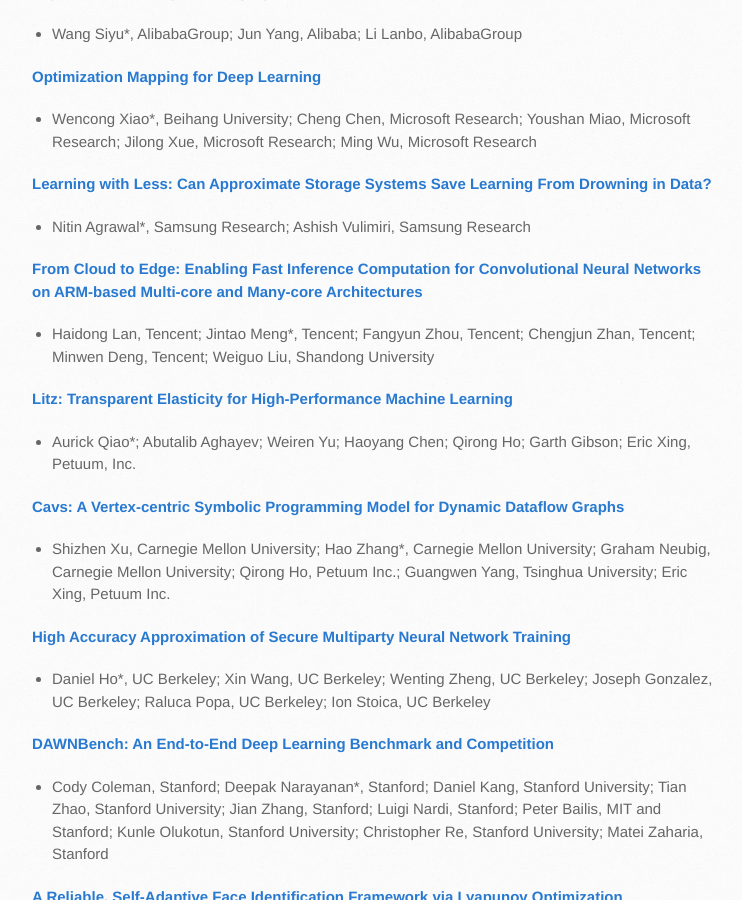
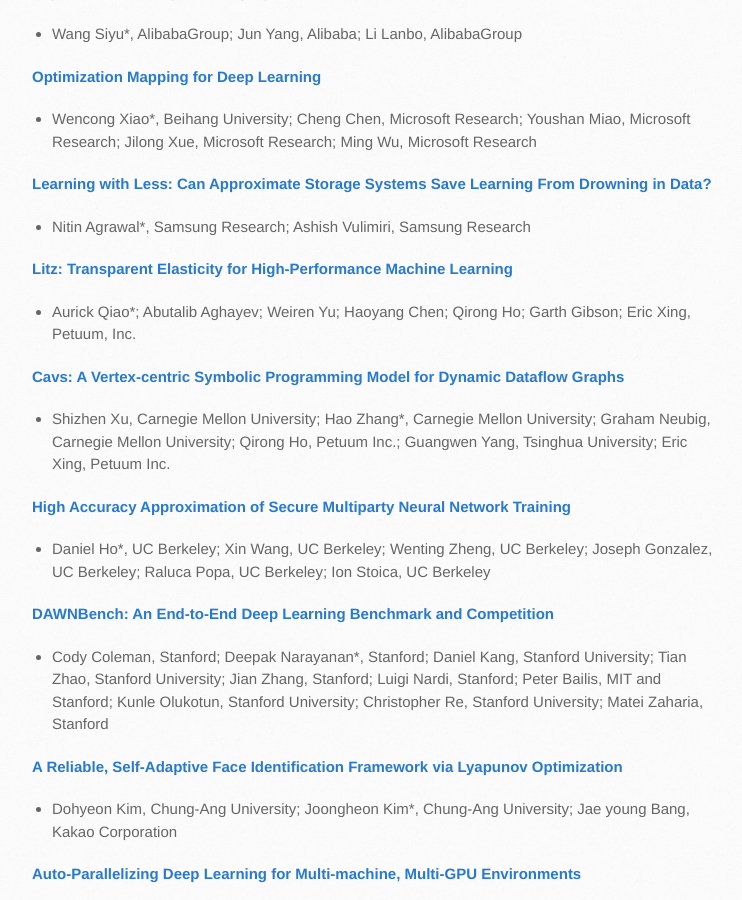
Before and after one commit to LearningSys/sosp17, a Jekyll site: the page built from acceptedposters.md, in a window 1280 px wide and 900 px high, scrolled down 469 px. Shown: the whole window, without its empty margins (138-880 px from the left). Built offline with Jekyll 4.4.1, drawn with Linux system fonts in a browser that asks for light colours; our own code applies the rules of GitHub Pages for plain Markdown files; the repository's description, which GitHub fills in, is left out.

Commit message:
Update acceptedposters.md

```diff
--- a/acceptedposters.md
+++ b/acceptedposters.md
@@ -12,9 +12,6 @@
 
  [**Learning with Less: Can Approximate Storage Systems Save Learning From Drowning in Data?**](https://github.com/LearningSys/sosp17/blob/master/papers/5%5CCameraReadySubmission%5Csosp17-summarystore.pdf)
   * Nitin Agrawal*, Samsung Research; Ashish Vulimiri, Samsung Research
-
- [**From Cloud to Edge: Enabling Fast Inference Computation for Convolutional Neural Networks on ARM-based Multi-core and Many-core Architectures**](https://github.com/LearningSys/sosp17/blob/master/papers/6%5CCameraReadySubmission%5CSOSP.pdf)
-  * Haidong Lan, Tencent; Jintao Meng*, Tencent; Fangyun Zhou, Tencent; Chengjun Zhan, Tencent; Minwen Deng, Tencent; Weiguo Liu, Shandong University
 
  [**Litz: Transparent Elasticity for High-Performance Machine Learning**](https://github.com/LearningSys/sosp17/blob/master/papers/7%5CCameraReadySubmission%5Clitz-sosp-aisys%20(4).pdf)
   * Aurick Qiao*; Abutalib Aghayev; Weiren Yu; Haoyang Chen; Qirong Ho; Garth Gibson; Eric Xing, Petuum, Inc.
```
